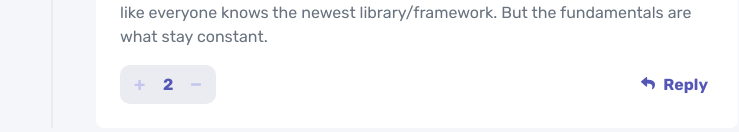
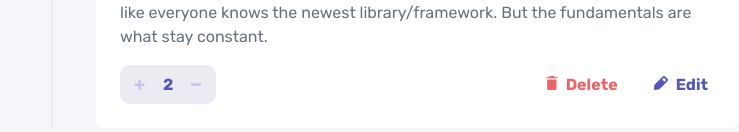
Before and after one commit to svanst/interactive-comments-section, a React (Vite) app: page / in a window 1280 px wide. Shown: the part 888-1020 px from the top of the page, without its empty margins (267-1006 px from the left). Built offline with nearby package versions, Linux system fonts and the light colour scheme.

Commit message:
create usercontext and use it to render the correct buttons depending on if the author of the comment is the current user

```diff
--- /dev/null
+++ b/src/components/ButtonRow/ButtonRow.jsx
@@ -0,0 +1,36 @@
+import styles from "./ButtonRow.module.css";
+
+import Button from "../Button/Button";
+import { IconDelete, IconEdit, IconReply } from "../Icon/Icon";
+import { CurrentUserContext } from "../../contexts/currentUserContext";
+import { useContext } from "react";
+
+function ButtonRow({ author }) {
+  const { currentUser } = useContext(CurrentUserContext);
+
+  const isCurrentUser = author === currentUser.username;
+  console.log({ author, isCurrentUser });
+  return (
+    <div className={styles.actions}>
+      {isCurrentUser ? (
+        <>
+          <Button variant="ghost" color="danger">
+            <IconDelete />
+            Delete
+          </Button>
+          <Button variant="ghost">
+            <IconEdit />
+            Edit
+          </Button>
+        </>
+      ) : (
+        <Button variant="ghost">
+          <IconReply />
+          Reply
+        </Button>
+      )}
+    </div>
+  );
+}
+
+export default ButtonRow;
--- /dev/null
+++ b/src/components/ButtonRow/ButtonRow.module.css
@@ -0,0 +1,7 @@
+.actions {
+  grid-area: actions;
+  justify-self: end;
+  display: flex;
+  align-items: center;
+  gap: 24px;
+}
--- a/src/components/Comment/Comment.jsx
+++ b/src/components/Comment/Comment.jsx
@@ -1,16 +1,17 @@
 import { useContext } from "react";
 import { CommentsContext } from "../../contexts/commentsContext";
 import { getImage } from "../../helpers/image.helpers";
-import Button from "../Button/Button";
-import { IconReply } from "../Icon/Icon";
+import CommentList from "../CommentList/CommentList";
+
 import Rating from "../Rating/Rating";
 import styles from "./Comment.module.css";
-import CommentList from "../CommentList/CommentList";
+import ButtonRow from "../ButtonRow/ButtonRow";
 
 const getAvatarSrc = (path) => path.replace("./images/avatars/", "");
 
 function Comment({ commentID, author, date, content, avatar, rating }) {
   const { getReplies } = useContext(CommentsContext);
+
   const replies = getReplies(commentID);
 
   const avatarSrc = {
@@ -37,20 +38,7 @@ function Comment({ commentID, author, date, content, avatar, rating }) {
           commentID={commentID}
           className={styles.rating}
         />
-        <div className={styles.actions}>
-          {/* <Button variant="ghost" color="danger">
-          <IconDelete />
-          Delete
-        </Button>
-        <Button variant="ghost">
-          <IconEdit />
-          Edit
-        </Button> */}
-          <Button variant="ghost">
-            <IconReply />
-            Reply
-          </Button>
-        </div>
+        <ButtonRow author={author} />
       </div>
 
       {replies.length > 0 && (
--- a/src/components/Comment/Comment.module.css
+++ b/src/components/Comment/Comment.module.css
@@ -42,14 +42,6 @@
   grid-area: rating;
 }
 
-.actions {
-  grid-area: actions;
-  justify-self: end;
-  display: flex;
-  align-items: center;
-  gap: 24px;
-}
-
 .replies {
   margin-top: clamp(1rem, 4vw, 1.25rem);
   position: relative;
--- a/src/contexts/commentsContext.jsx
+++ b/src/contexts/commentsContext.jsx
@@ -1,7 +1,6 @@
 import { createContext, useReducer } from "react";
 import { actions, commentsReducer } from "../reducers/commentsReducer";
-
-import commentsJSON from "../data/data.json";
+import { getComments } from "../helpers/data.helpers";
 import { getComment } from "../helpers/comment.helpers";
 
 const CommentsContext = createContext();
@@ -9,7 +8,8 @@ const CommentsContext = createContext();
 const CommentsProvider = ({ children }) => {
   const [comments, dispatch] = useReducer(
     commentsReducer,
-    commentsJSON.comments
+    undefined,
+    getComments
   );
 
   const increaseRating = (id) =>
--- /dev/null
+++ b/src/contexts/currentUserContext.jsx
@@ -0,0 +1,16 @@
+import { createContext, useState } from "react";
+import { getCurrentUser } from "../helpers/data.helpers";
+
+const CurrentUserContext = createContext();
+
+const CurrentUserProvider = ({ children }) => {
+  const [currentUser] = useState(getCurrentUser);
+
+  return (
+    <CurrentUserContext.Provider value={{ currentUser }}>
+      {children}
+    </CurrentUserContext.Provider>
+  );
+};
+
+export { CurrentUserContext, CurrentUserProvider };
--- /dev/null
+++ b/src/helpers/data.helpers.js
@@ -0,0 +1,4 @@
+import data from "../data/data.json";
+
+export const getComments = () => data.comments;
+export const getCurrentUser = () => data.currentUser;
--- a/src/main.jsx
+++ b/src/main.jsx
@@ -6,11 +6,14 @@ import "./styles/root.css";
 import "./styles/utilities.css";
 import "./styles/style.css";
 import { CommentsProvider } from "./contexts/commentsContext.jsx";
+import { CurrentUserProvider } from "./contexts/currentUserContext.jsx";
 
 const root = createRoot(document.querySelector("#root"));
 
 root.render(
   <CommentsProvider>
-    <App />
+    <CurrentUserProvider>
+      <App />
+    </CurrentUserProvider>
   </CommentsProvider>
 );
```
